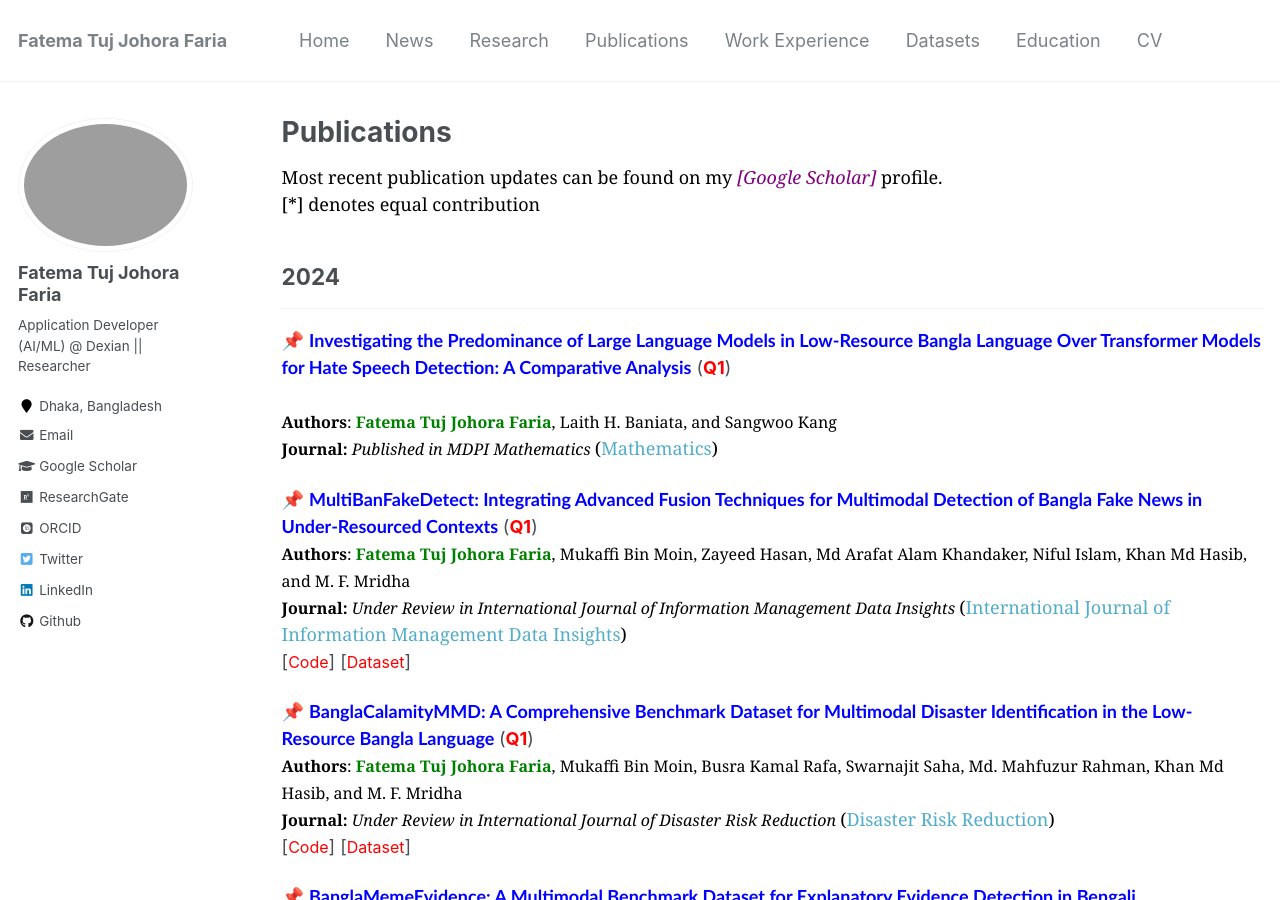
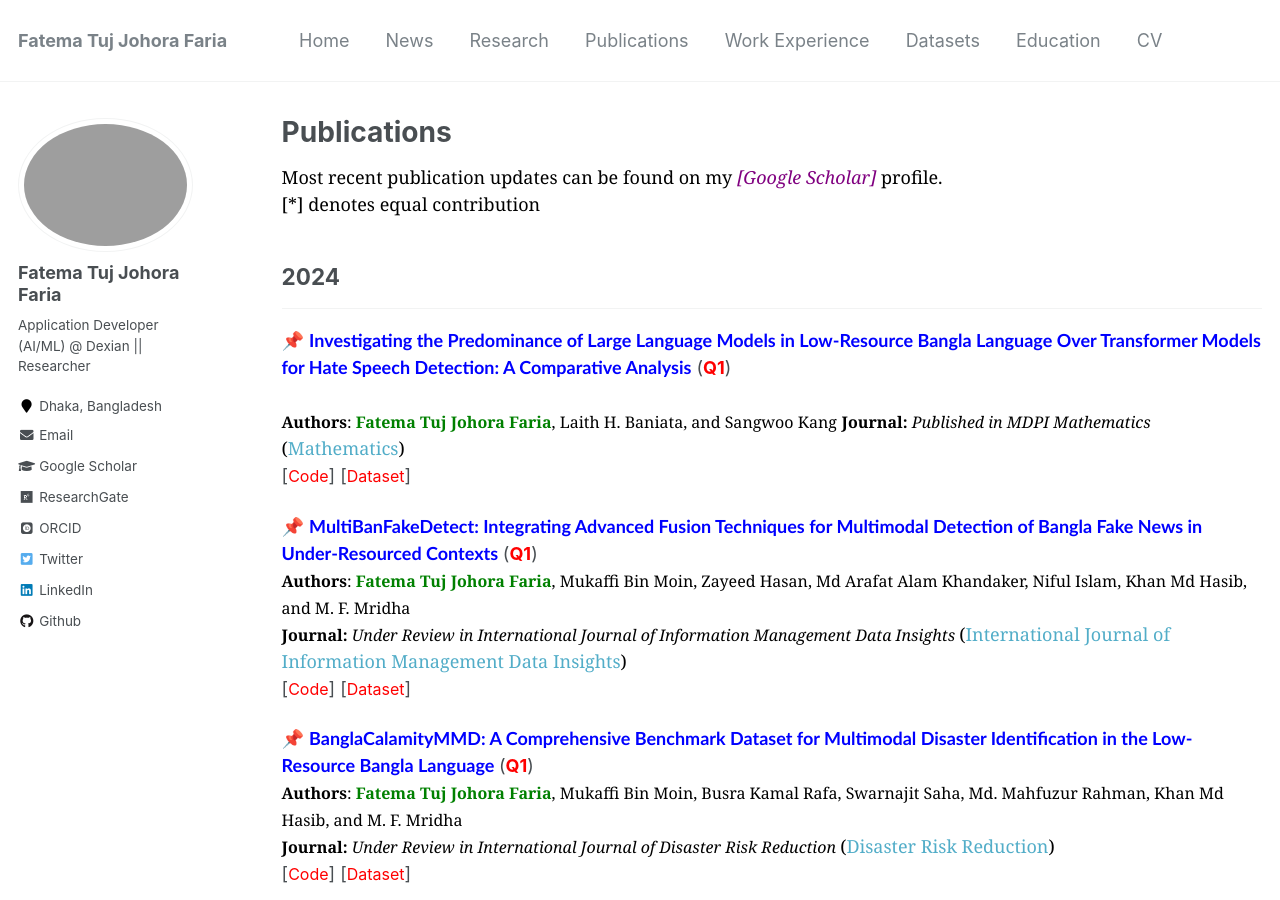
Before and after one commit to fatemafaria142/fatemafaria142.github.io, a Jekyll site: the page built from _pages/publications.md, in a window 1280 px wide and 900 px high. Built offline with Jekyll 4.4.1, drawn with Linux system fonts in a browser that asks for light colours; some web fonts are replaced.

Commit message:
Changed to publications

```diff
--- a/_pages/publications.md
+++ b/_pages/publications.md
@@ -16,11 +16,12 @@ author_profile: true
 <span style="color:black;font-family:Georgia">
 	<font size="3"><strong>Authors</strong>: <strong style="color:green">Fatema Tuj Johora Faria</strong>, Laith H. Baniata, and Sangwoo Kang</font>
 </span>
-<br>
 <span style="color:black;font-family:Georgia">
 	<font size="3"><strong>Journal:</strong><em> Published in MDPI Mathematics </em></font>  ([Mathematics](https://www.mdpi.com/journal/mathematics))
 </span>
 <br>
+[[<span style ="color:red"><font size="3">Code</font></span>](https://github.com/fatemafaria142/Bangla-Hate-Speech-Detection)] [[<span style ="color:red"><font size="3">Dataset</font></span>](https://www.kaggle.com/datasets/naurosromim/bdshs)]
+
 
 
 <!-- Paper 10 -->
```
